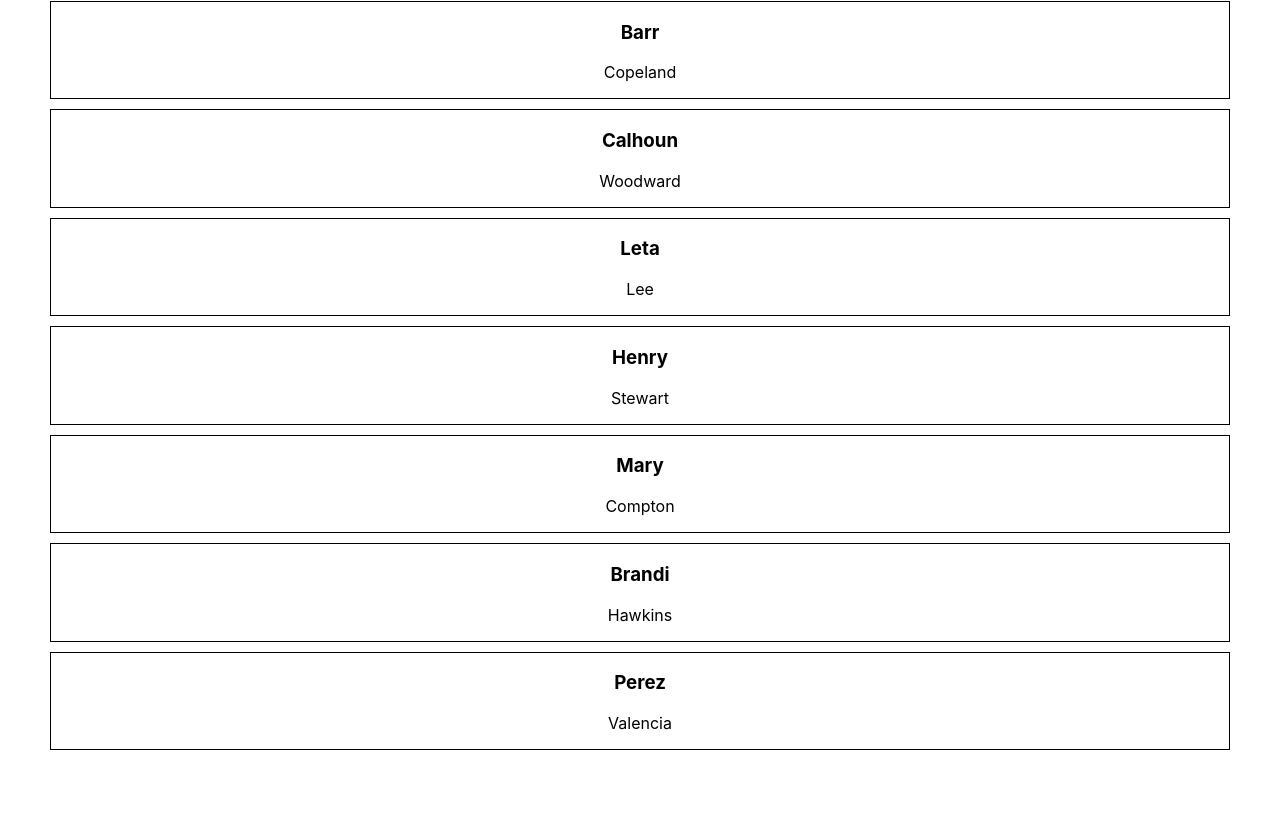
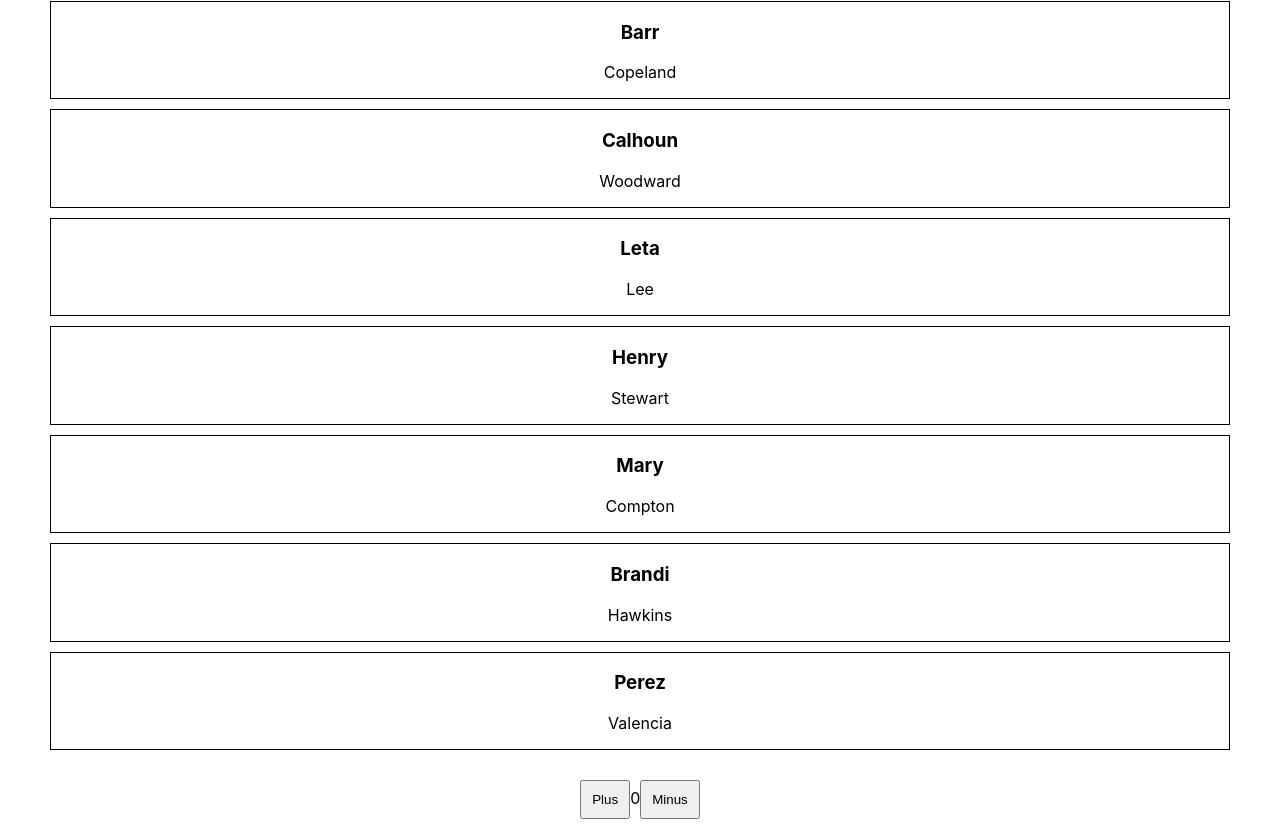
Before and after one commit to Iri-iri/react_hw3, a React (Create React App) app: page / in a window 1280 px wide. Shown: the part 919-1758 px from the top of the page. Before the commit the page ends 1679 px from the top, so only its background shows below. Built offline with nearby package versions, Linux system fonts and the light colour scheme.

Commit message:
Task Button

```diff
--- a/src/App.js
+++ b/src/App.js
@@ -3,7 +3,8 @@ import './App.css';
 import Italic from "./Tasks/Italic";
 import Square from "./Tasks/Square";
 import IsSignedln from "./Tasks/IsSignedln";
-import Guys from "./Tasks/Guys"
+import Guys from "./Tasks/Guys";
+import Number from "./Tasks/Number"
 
 
 function App() {
@@ -17,6 +18,7 @@ function App() {
 
       <IsSignedln />
       <Guys />
+      <Number />
     </div>
   );
 }
--- /dev/null
+++ b/src/Tasks/Button.js
@@ -0,0 +1,9 @@
+import React, { Component } from 'react';
+
+class Button extends React.Component {
+  render() {
+    return <button onClick={this.props.click}>{this.props.label}</button>;
+  }
+}
+
+export default Button;
--- /dev/null
+++ b/src/Tasks/Number.js
@@ -0,0 +1,42 @@
+import React from 'react';
+import Button from './Button';
+
+class Number extends React.Component {
+  state = {
+    number: 0,
+  };
+
+  // plus = () => {
+  //   this.setState({ number: this.state.number + 1 });
+  // };
+
+  // minus = () => {
+  //   this.setState({ number: this.state.number - 1 });
+  // };
+
+  change = (x) => {
+    this.setState({ number: this.state.number + x });
+  };
+
+  render() {
+    return (
+      <div>
+        <Button
+          label='Plus'
+          click={() => {
+            this.change(1);
+          }}
+        />
+        {this.state.number}
+        <Button
+          label='Minus'
+          click={() => {
+            this.change(-1);
+          }}
+        />
+      </div>
+    );
+  }
+}
+
+export default Number;
```
